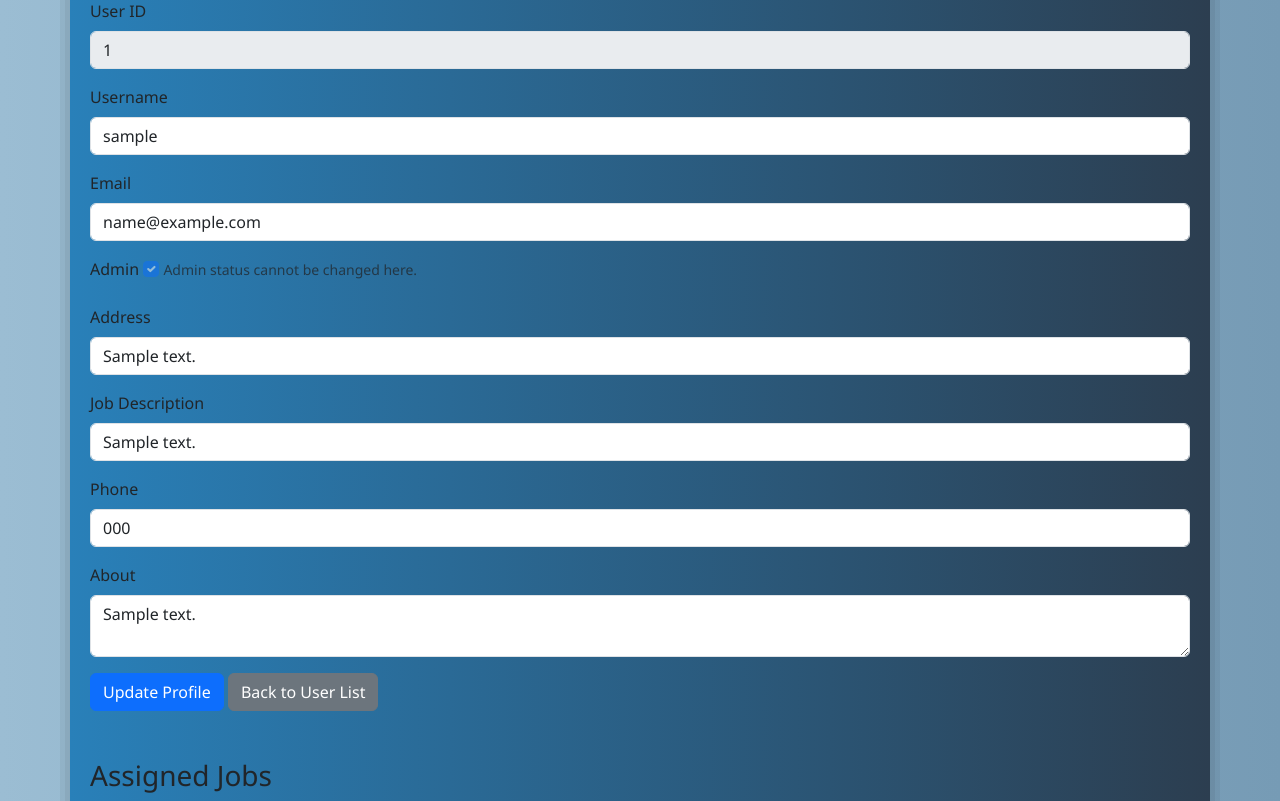
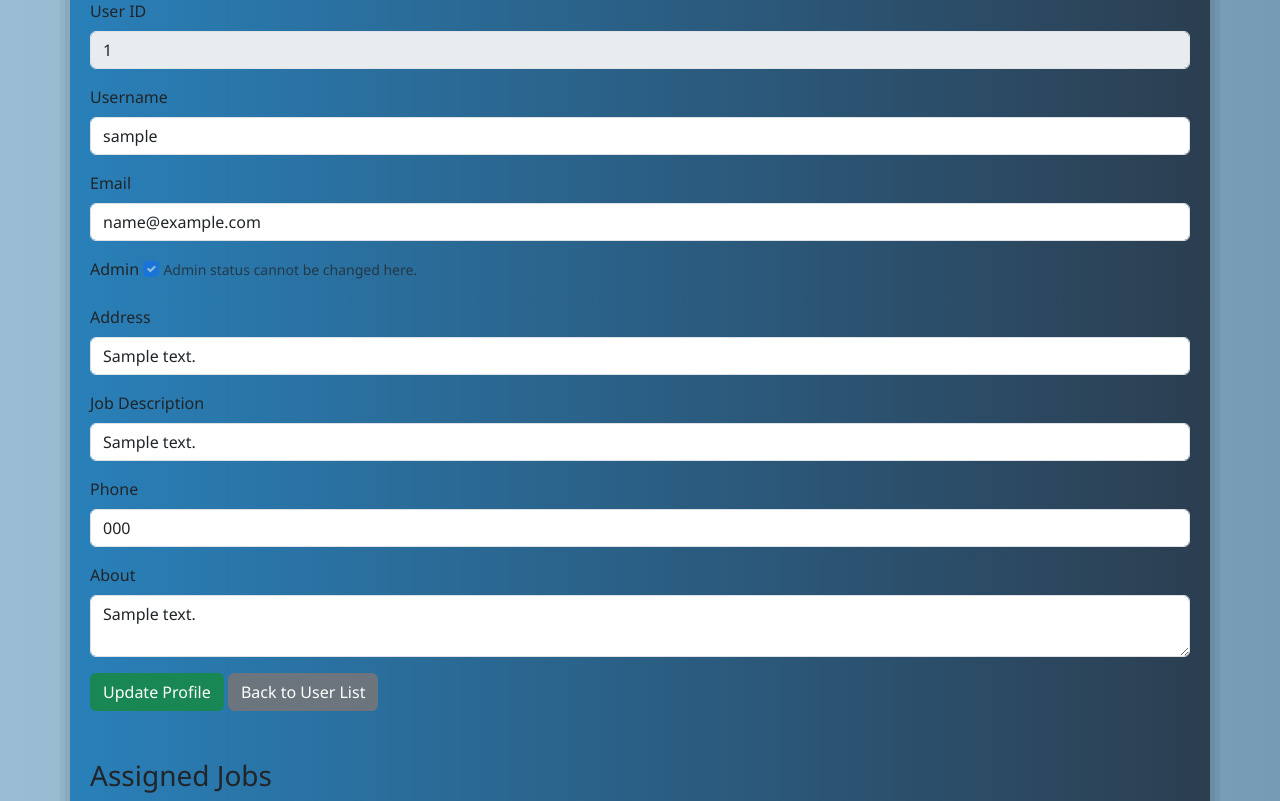
Before and after one commit to ariverapaniza/cleaningjp, a PHP site: page /user_profile.php?userid=1 in a window 1280 px wide. Shown: the part 210-1011 px from the top of the page. Run offline with PHP 8.4, Linux system fonts and the light colour scheme; the visitor is signed in with stand-in values (Sample User, id 1); tables that the repository leaves empty or names only in its code hold one stand-in row (values such as "Sample post"); data that the repository does not hold is empty.

Commit message:
updated the user dashboard and fixed minor issues in the user profile form

```diff
--- a/user_dashboard.php
+++ b/user_dashboard.php
@@ -1,14 +1,13 @@
 <?php
-// user_dashboard.php
 require 'config.php';
 
-// Only non-admin (cleaning staff) users should access this page
+// Only non-admin cleaning staff users should access this page
 if (!isLoggedIn() || isAdmin()) {
     header("Location: index.php");
     exit;
 }
 
-// Fetch jobs created by the logged-in cleaning staff member
+// fetch jobs created by the logged-in cleaning staff member
 $stmt = $mysqli->prepare("SELECT JobID, ClientName, JobDescription, ServiceDate FROM Jobs WHERE UserID = ? ORDER BY DateCreated DESC");
 $stmt->bind_param("i", $_SESSION['UserID']);
 $stmt->execute();
@@ -50,7 +49,6 @@ $stmt->close();
 
 <body>
     <?php include('navbar.php'); ?>
-    <!-- Panel container -->
     <div class="container mt-5 panel">
         <div class="text-center panel-heading">
             <h2 class="title">Dashboard</h2>
--- a/user_profile.php
+++ b/user_profile.php
@@ -1,21 +1,19 @@
 <?php
-// user_profile.php
 require 'config.php';
 
-// Only admin users should access this page
+// only admin users should access this page
 if (!isLoggedIn() || !isAdmin()) {
     header("Location: index.php");
     exit;
 }
 
-// Get user ID from GET parameter
 if (!isset($_GET['userid'])) {
     die("User ID not specified.");
 }
 
 $userID = intval($_GET['userid']);
 
-// Process form submission to update profile
+// process form submission for the update profile
 if ($_SERVER['REQUEST_METHOD'] == 'POST') {
     $username = $mysqli->real_escape_string(trim($_POST['username']));
     $email = $mysqli->real_escape_string(trim($_POST['email']));
@@ -34,7 +32,7 @@ if ($_SERVER['REQUEST_METHOD'] == 'POST') {
     $stmt->close();
 }
 
-// Retrieve user details
+// retrieve the user details to add or update them
 $stmt = $mysqli->prepare("SELECT UserID, Username, Email, IsAdmin, Address, JobDescription, Phone, About FROM Users WHERE UserID = ?");
 $stmt->bind_param("i", $userID);
 $stmt->execute();
@@ -45,12 +43,10 @@ if ($result->num_rows == 0) {
 $user = $result->fetch_assoc();
 $stmt->close();
 
-// Pagination settings for assigned jobs
 $jobsPerPage = 10;
 $page = isset($_GET['page']) ? intval($_GET['page']) : 1;
 $offset = ($page - 1) * $jobsPerPage;
 
-// Fetch total number of assigned jobs
 $totalJobsQuery = "SELECT COUNT(*) AS total FROM Jobs WHERE UserID = ?";
 $stmt = $mysqli->prepare($totalJobsQuery);
 $stmt->bind_param("i", $userID);
@@ -61,7 +57,6 @@ $totalJobs = $totalJobsRow['total'];
 $totalPages = ceil($totalJobs / $jobsPerPage);
 $stmt->close();
 
-// Fetch assigned jobs with pagination
 $query = "SELECT JobID, ClientName, JobDescription, ServiceDate FROM Jobs WHERE UserID = ? ORDER BY DateCreated DESC LIMIT ? OFFSET ?";
 $stmt = $mysqli->prepare($query);
 $stmt->bind_param("iii", $userID, $jobsPerPage, $offset);
@@ -87,7 +82,6 @@ $stmt->close();
 
 <body>
     <?php include('navbar.php'); ?>
-    <!-- Panel container -->
     <div class="container mt-5 panel">
         <div class="panel-heading text-center">
             <h2 class="title">User Profile: <?php echo htmlspecialchars($user['Username']); ?></h2>
@@ -133,10 +127,9 @@ $stmt->close();
                     <label class="form-label">About</label>
                     <textarea name="about" class="form-control"><?php echo htmlspecialchars($user['About']); ?></textarea>
                 </div>
-                <button type="submit" class="btn btn-primary">Update Profile</button>
+                <button type="submit" class="btn btn-success">Update Profile</button>
                 <a href="users_list.php" class="btn btn-secondary">Back to User List</a>
             </form>
-            <!-- Assigned Jobs Section -->
             <h3 class="mt-5">Assigned Jobs</h3>
             <table class="table table-bordered">
                 <thead>
@@ -162,7 +155,6 @@ $stmt->close();
                     <?php endwhile; ?>
                 </tbody>
             </table>
-            <!-- Pagination for Assigned Jobs -->
             <nav>
                 <ul class="pagination justify-content-center">
                     <?php if ($page > 1): ?>
--- a/users_list.php
+++ b/users_list.php
@@ -1,14 +1,13 @@
 <?php
-// users_list.php
 require 'config.php';
 
-// Only admin users should access this page
+// only admin users should access this page
 if (!isLoggedIn() || !isAdmin()) {
     header("Location: index.php");
     exit;
 }
 
-// Fetch all users
+// fetch all users
 $query = "SELECT UserID, Username, Email, IsAdmin FROM Users ORDER BY Username ASC";
 $result = $mysqli->query($query);
 ?>
@@ -46,7 +45,6 @@ $result = $mysqli->query($query);
 
 <body>
     <?php include('navbar.php'); ?>
-    <!-- Panel container -->
     <div class="container mt-5 panel">
         <div class="text-center panel-heading">
             <h2 class="title">User List</h2>
```
Also changed, not shown: update_items.php (+1 -8 lines).
